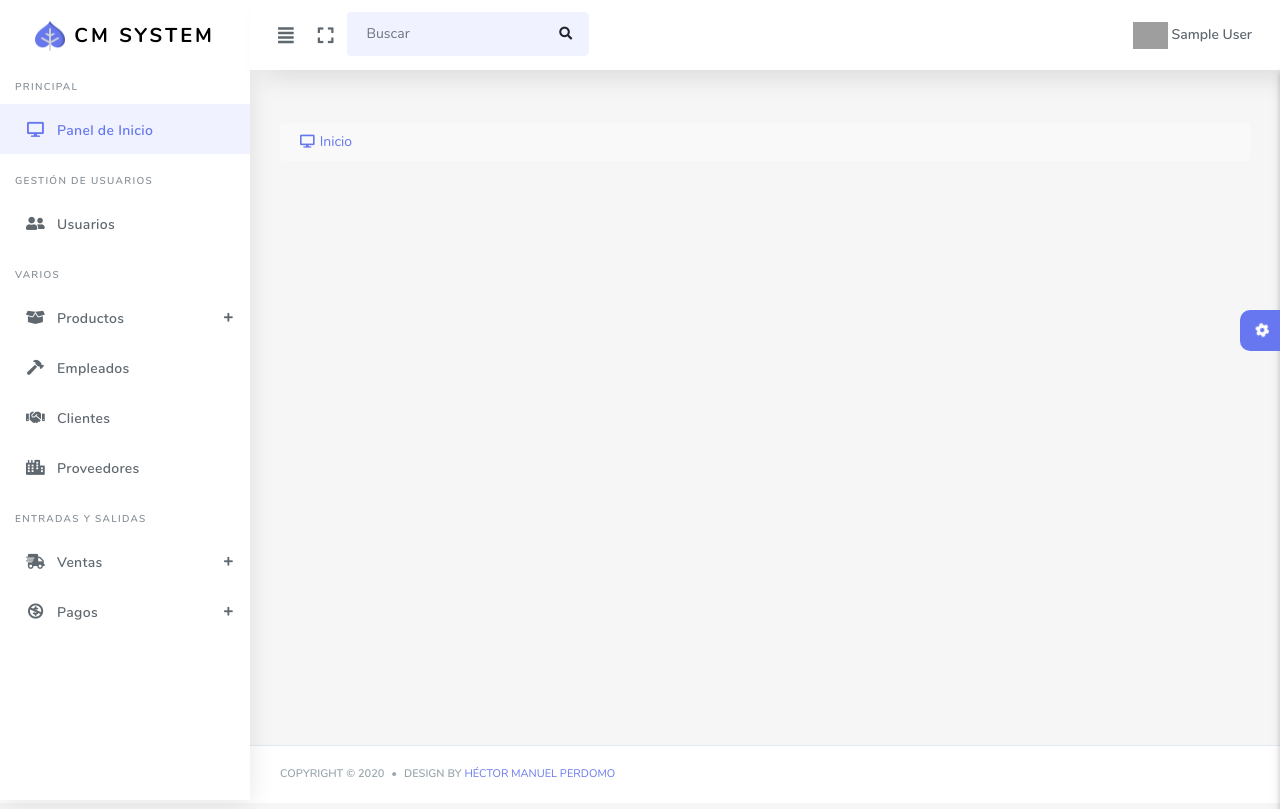
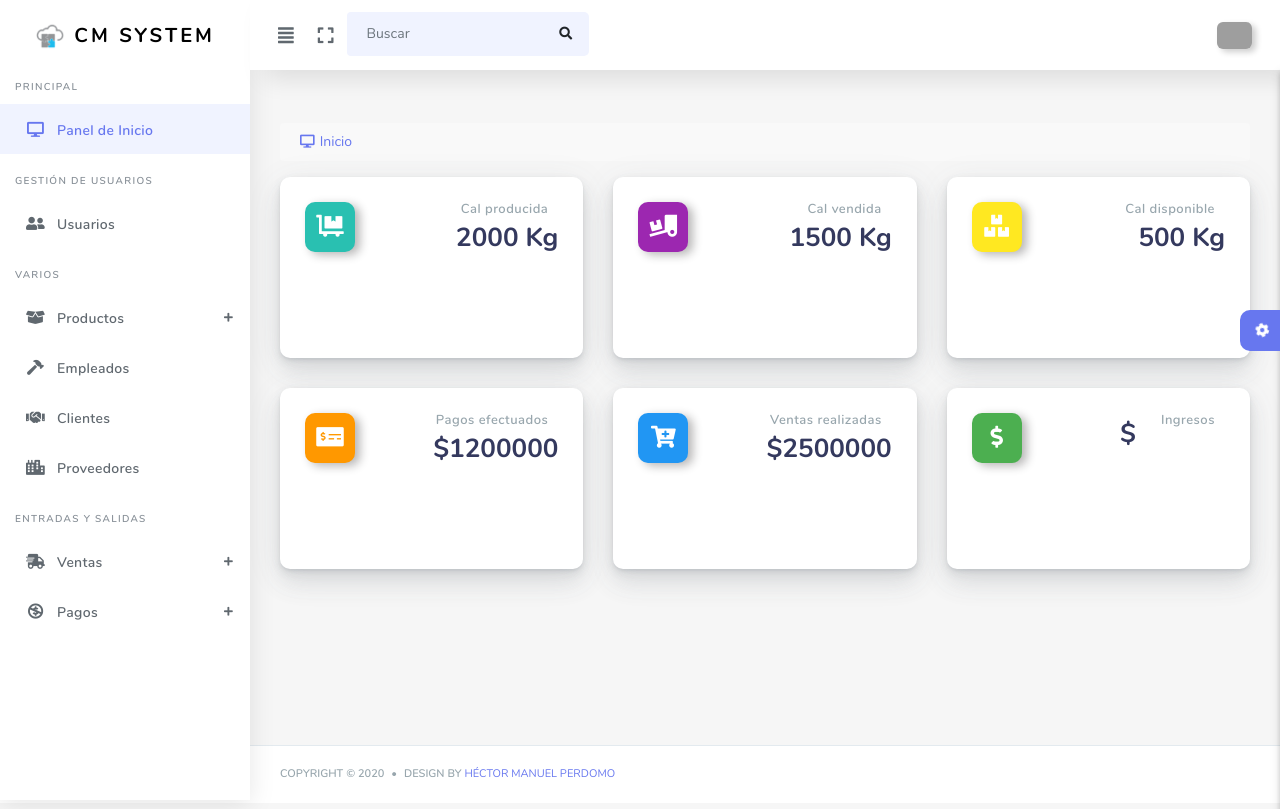
Before and after one commit to Sisifo-G/calmed, a PHP site: page / in a window 1280 px wide. Run offline with PHP 8.4, Linux system fonts and the light colour scheme; the visitor is signed in with stand-in values (Sample User, id 1); some libraries are stand-ins or nearby versions; grey boxes are pictures that could not be loaded.

Commit message:
Creados los widgets del inicio

```diff
--- a/vistas/modulos/cabezote.php
+++ b/vistas/modulos/cabezote.php
@@ -139,19 +139,19 @@
 
                 if($_SESSION["foto"] != ""){
 
-                    echo '<img src="'.$_SESSION["foto"].'" user-img-radious-style>';
+                    echo '<img src="'.$_SESSION["foto"].'" class="user-img-radious-style">';
 
                 }else{
 
 
-                    echo '<img src="vistas/img/usuarios/default/anonymous.png" class="user-image">';
+                    echo '<img src="vistas/img/usuarios/default/anonymous.png" class="user-img-radious-style">';
 
                 }
 
 
             ?>
             <!-- <img alt="image" src="vistas/assets/img/user.png" class="user-img-radious-style"> -->
-            <span class="d-sm-none d-lg-inline-block"><?php  echo $_SESSION["nombre"]; ?></span>
+
         </a>
         <div class="dropdown-menu dropdown-menu-right pullDown">
             <div class="dropdown-title">Hola <?php  echo $_SESSION["nombre"]; ?></div>
--- a/vistas/modulos/inicio.php
+++ b/vistas/modulos/inicio.php
@@ -14,6 +14,124 @@
             CONTENIDO
             ===================================================== -->
 
+            <div class="row">
+              <div class="col-lg-4 col-md-4 col-sm-12">
+                <div class="card card-statistic-2">
+                  <div class="card-icon shadow-primary bg-cyan">
+                    <i class="fas fa-dolly-flatbed"></i>
+                  </div>
+                  <div class="card-wrap">
+                    <div class="card-header">
+                      <h4 class="pull-right">Cal producida</h4>
+                    </div>
+                    <div class="card-body pull-right">
+                      2000 Kg
+                    </div>
+                  </div>
+                  <div class="card-chart">
+                    <canvas id="chart-1" height="80"></canvas>
+                  </div>
+                </div>
+              </div>
+              <div class="col-lg-4 col-md-4 col-sm-12">
+                <div class="card card-statistic-2">
+                  <div class="card-icon shadow-primary bg-purple">
+                    <i class="fas fa-truck-loading"></i>
+                  </div>
+                  <div class="card-wrap">
+                    <div class="card-header">
+                      <h4 class="pull-right">Cal vendida</h4>
+                    </div>
+                    <div class="card-body pull-right">
+                      1500 Kg
+                    </div>
+                  </div>
+                  <div class="card-chart">
+                    <canvas id="chart-2" height="80"></canvas>
+                  </div>
+                </div>
+              </div>
+
+              <div class="col-lg-4 col-md-4 col-sm-12">
+                <div class="card card-statistic-2">
+                  <div class="card-icon shadow-primary bg-yellow">
+                    <i class="fas fa-boxes"></i>
+                  </div>
+                  <div class="card-wrap">
+                    <div class="card-header">
+                      <h4 class="pull-right">Cal disponible</h4>
+                    </div>
+                    <div class="card-body pull-right">
+                      500 Kg
+                    </div>
+                  </div>
+                  <div class="card-chart">
+                    <canvas id="chart-3" height="80"></canvas>
+                  </div>
+                </div>
+              </div>
+            </div>
+
+            <div class="row">
+              <div class="col-lg-4 col-md-4 col-sm-12">
+                <div class="card card-statistic-2">
+                  <div class="card-icon shadow-primary bg-orange">
+                    <i class="fas fa-money-check-alt"></i>
+                  </div>
+                  <div class="card-wrap">
+                    <div class="card-header">
+                      <h4 class="pull-right">Pagos efectuados</h4>
+                    </div>
+                    <div class="card-body pull-right">
+                      $1200000
+                    </div>
+                  </div>
+                  <div class="card-chart">
+                    <canvas id="chart-1" height="80"></canvas>
+                  </div>
+                </div>
+              </div>
+              <div class="col-lg-4 col-md-4 col-sm-12">
+                <div class="card card-statistic-2">
+                  <div class="card-icon shadow-primary bg-blue">
+                    <i class="fas fa-cart-plus"></i>
+                  </div>
+                  <div class="card-wrap">
+                    <div class="card-header">
+                      <h4 class="pull-right">Ventas realizadas</h4>
+                    </div>
+                    <div class="card-body pull-right">
+                      $2500000
+                    </div>
+                  </div>
+                  <div class="card-chart">
+                    <canvas id="chart-2" height="80"></canvas>
+                  </div>
+                </div>
+              </div>
+
+              <div class="col-lg-4 col-md-4 col-sm-12">
+                <div class="card card-statistic-2">
+                  <div class="card-icon shadow-primary bg-green">
+                    <i class="fas fa-dollar-sign"></i>
+                  </div>
+                  <div class="card-wrap">
+                    <div class="card-header">
+                      <h4 class="pull-right">Ingresos</h4>
+                    </div>
+                    <div class="card-body pull-right">
+                      $
+                    </div>
+                  </div>
+                  <div class="card-chart">
+                    <canvas id="chart-3" height="80"></canvas>
+                  </div>
+                </div>
+              </div>
+            </div>
+
+
+
         </div>
     </section>
 
```
Also changed, not shown: vistas/assets/img/favicon.ico, vistas/assets/img/logo.png, vistas/assets/img/logo3.png (deleted), vistas/assets/img/logo4.png (renamed from vistas/assets/img/logo2.png), vistas/assets/img/user.png (deleted), vistas/img/usuarios/luisa/281.png (deleted), vistas/img/usuarios/luisa/452.jpg (added), vistas/img/usuarios/luisa/926.jpg (added), vistas/img/usuarios/manuel/561.jpg (added), vistas/img/usuarios/manuel/991.jpg (added), vistas/img/usuarios/manuel/993.jpg (deleted).
